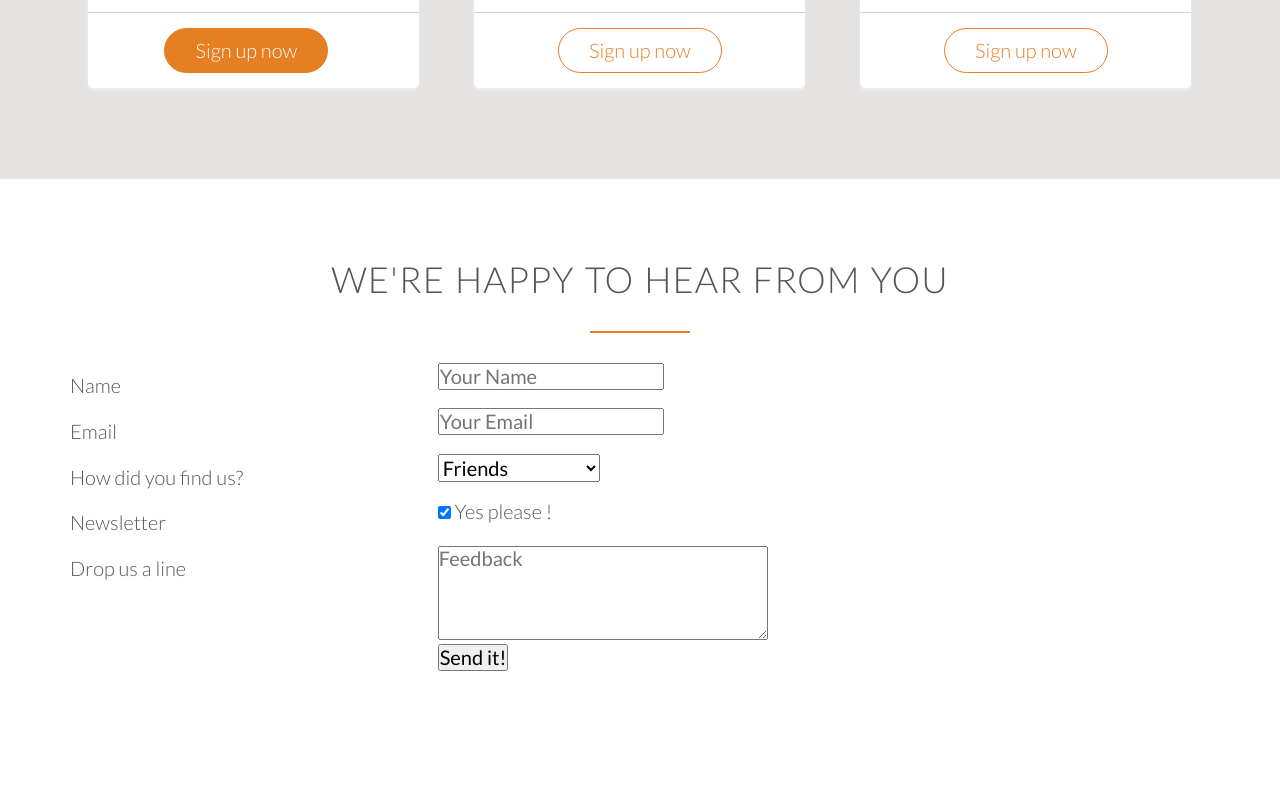
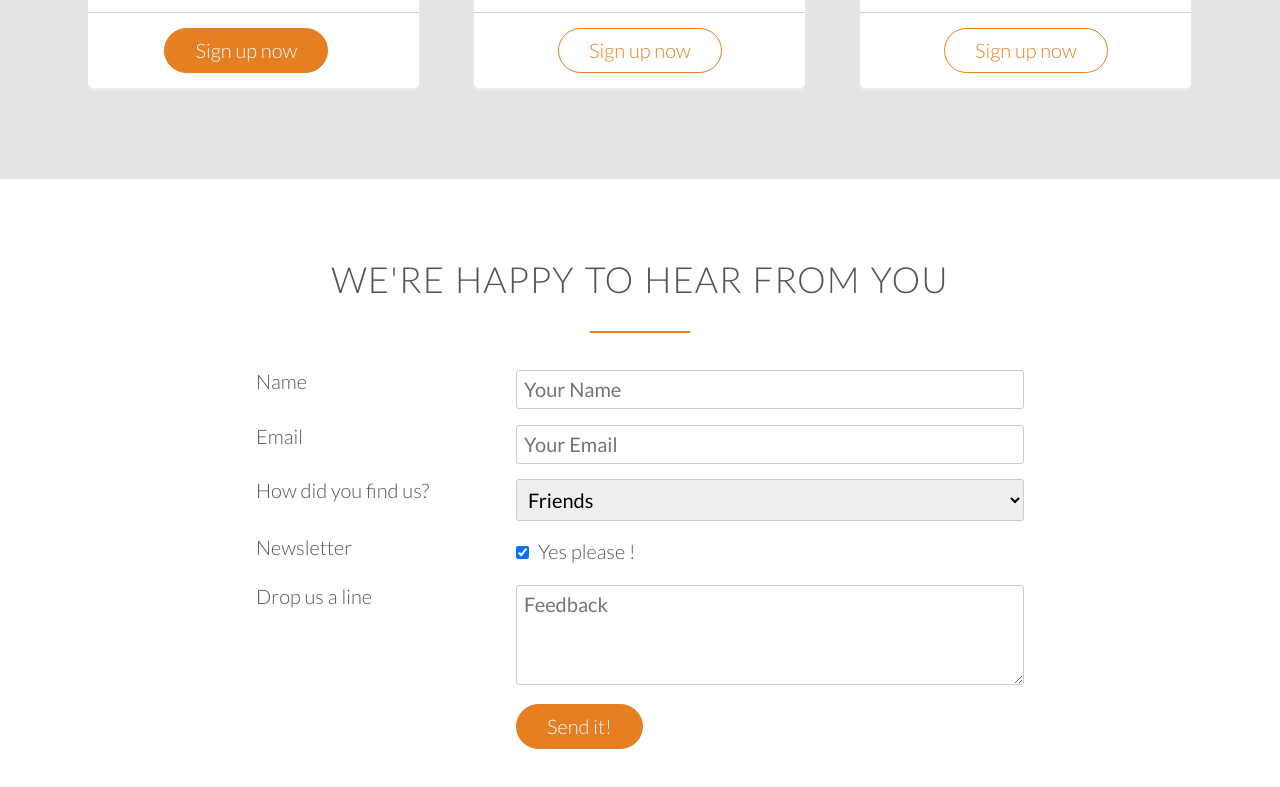
Before and after one commit to pranjalg131/Projects-Omnifood, a plain HTML site: page HTML and CSS Basics/OmniFood/index.html in a window 1280 px wide. Shown: the part 4474-5261 px from the top of the page. Drawn offline with nearby package versions, Linux system fonts and the light colour scheme.

Commit message:
Sign Up CSS done

```diff
--- a/HTML and CSS Basics/OmniFood/Resources/css/styles.css
+++ b/HTML and CSS Basics/OmniFood/Resources/css/styles.css
@@ -108,7 +108,8 @@ h3 {
 /*------------------------BUTTONS----------------------*/
 
 .btn:link,
-.btn:visited {
+.btn:visited,
+input[type=submit] {
 	border: 1px solid #e67e22;
 	font-weight: 300;
 	padding: 10px 30px;
@@ -119,7 +120,8 @@ h3 {
 }
 
 .btn-full:link,
-.btn-full:visited {
+.btn-full:visited,
+input[type=submit] {
 	background-color: #e67e22;
 	color: #fff;
 	margin-right: 15px;
@@ -131,7 +133,9 @@ h3 {
 }
 
 .btn:hover,
-.btn:active {
+.btn:active,
+input[type=submit]:hover,
+input[type=submit]:active {
 	background-color: #924d10;
 	border: 1px solid #924d10;
 }
@@ -374,3 +378,32 @@ cite img{
 	border: 0;
 	text-align: center;
 }
+
+/*----------------Sign Up----------------*/
+
+.contact-us{
+	width: 60%;
+	margin: 0 auto;
+}
+
+input[type=text],
+input[type=email],
+select,
+textarea{
+	width: 100%;
+	padding: 7px;
+	border-radius: 3px;
+	border: 1px solid #ccc;
+}
+
+input[type=checkbox]{
+	margin: 10px 5px 10px 0;
+}
+
+*:focus{
+	outline: none;
+}
+
+textarea{
+	height: 100px;
+}
--- a/HTML and CSS Basics/OmniFood/index.html
+++ b/HTML and CSS Basics/OmniFood/index.html
@@ -332,7 +332,7 @@
 					<div class="col span-1-of-3">
 						<label for="name">Name</label>
 					</div>
-					<div class="span-2-of-3">
+					<div class="col span-2-of-3">
 						<input type="text" name="name" id="name" placeholder="Your Name" required>
 					</div>
 				</div>
@@ -340,7 +340,7 @@
 					<div class="col span-1-of-3">
 						<label for="email">Email</label>
 					</div>
-					<div class="span-2-of-3">
+					<div class="col span-2-of-3">
 						<input type="email" name="email" id="email" placeholder="Your Email" required>
 					</div>
 				</div>
@@ -348,7 +348,7 @@
 					<div class="col span-1-of-3">
 						<label for="find-us">How did you find us?</label>
 					</div>
-					<div class="span-2-of-3">
+					<div class="col span-2-of-3">
 						<select name="find-us" id="find-us">
 							<option value="friends" selected>Friends</option>
 							<option value="search">Search Engines</option>
@@ -361,7 +361,7 @@
 					<div class="col span-1-of-3">
 						<label for="">Newsletter</label>
 					</div>
-					<div class="span-2-of-3">
+					<div class="col span-2-of-3">
 						<input type="checkbox" name="news" id="news" checked> Yes please !
 					</div>
 				</div>
@@ -369,15 +369,15 @@
 					<div class="col span-1-of-3">
 						<label for="text">Drop us a line</label>
 					</div>
-					<div class="span-2-of-3">
-						<textarea name="text" id="text" cols="30" rows="4" placeholder="Feedback"></textarea>
+					<div class="col span-2-of-3">
+						<textarea name="text" id="text" placeholder="Feedback"></textarea>
 					</div>
 				</div>
 				<div class="row">
 					<div class="col span-1-of-3">
 						<label for="">&nbsp;</label>
 					</div>
-					<div class="span-2-of-3">
+					<div class="col span-2-of-3">
 						<input type="submit" value="Send it!">
 					</div>
 				</div>
@@ -390,13 +390,4 @@
 </html>
 
 <!--
-	Section 7: Contact form
-Title: We're happy to hear from you
-
-Fields to include:
-Name
-Email
-How did you find us?
-Newsletter
-Drop us a line
 -->
```
